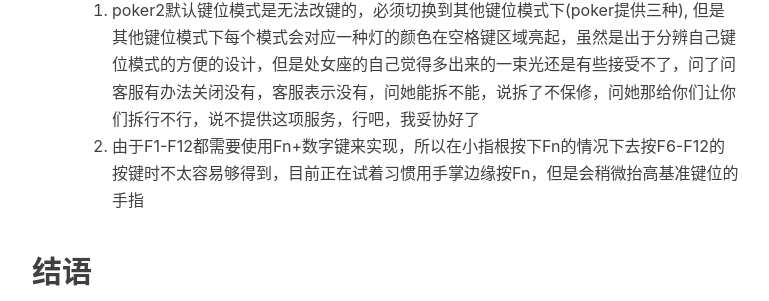
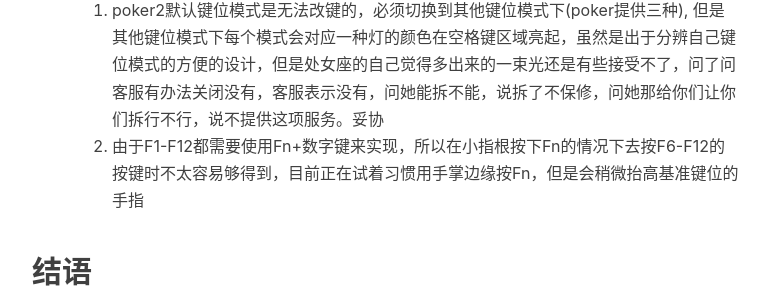
Before and after one commit to imfms/imfms.github.io, a Jekyll site: the page built from _posts/2017-06-08-my-first-mechanical-keyboard.markdown, in a window 1280 px wide and 900 px high, scrolled down 1874 px. Shown: the part 260-561 px from the top of the window, without its empty margins (233-1002 px from the left). Built offline with Jekyll 4.4.1, drawn with Linux system fonts in a browser that asks for light colours; nearby versions of some CDN libraries; comment, search, counter and statistics services are not loaded.

Commit message:
Create 2017-06-08-my-first-mechanical-keyboard.markdown

```diff
--- a/_posts/2017-06-08-my-first-mechanical-keyboard.markdown
+++ b/_posts/2017-06-08-my-first-mechanical-keyboard.markdown
@@ -63,7 +63,7 @@
 
 4. 个人问题
 
-	1. poker2默认键位模式是无法改键的，必须切换到其他键位模式下(poker提供三种), 但是其他键位模式下每个模式会对应一种灯的颜色在空格键区域亮起，虽然是出于分辨自己键位模式的方便的设计，但是处女座的自己觉得多出来的一束光还是有些接受不了，问了问客服有办法关闭没有，客服表示没有，问她能拆不能，说拆了不保修，问她那给你们让你们拆行不行，说不提供这项服务，行吧，我妥协好了
+	1. poker2默认键位模式是无法改键的，必须切换到其他键位模式下(poker提供三种), 但是其他键位模式下每个模式会对应一种灯的颜色在空格键区域亮起，虽然是出于分辨自己键位模式的方便的设计，但是处女座的自己觉得多出来的一束光还是有些接受不了，问了问客服有办法关闭没有，客服表示没有，问她能拆不能，说拆了不保修，问她那给你们让你们拆行不行，说不提供这项服务。妥协
 	2. 由于F1-F12都需要使用Fn+数字键来实现，所以在小指根按下Fn的情况下去按F6-F12的按键时不太容易够得到，目前正在试着习惯用手掌边缘按Fn，但是会稍微抬高基准键位的手指
 
 ## 结语
```
